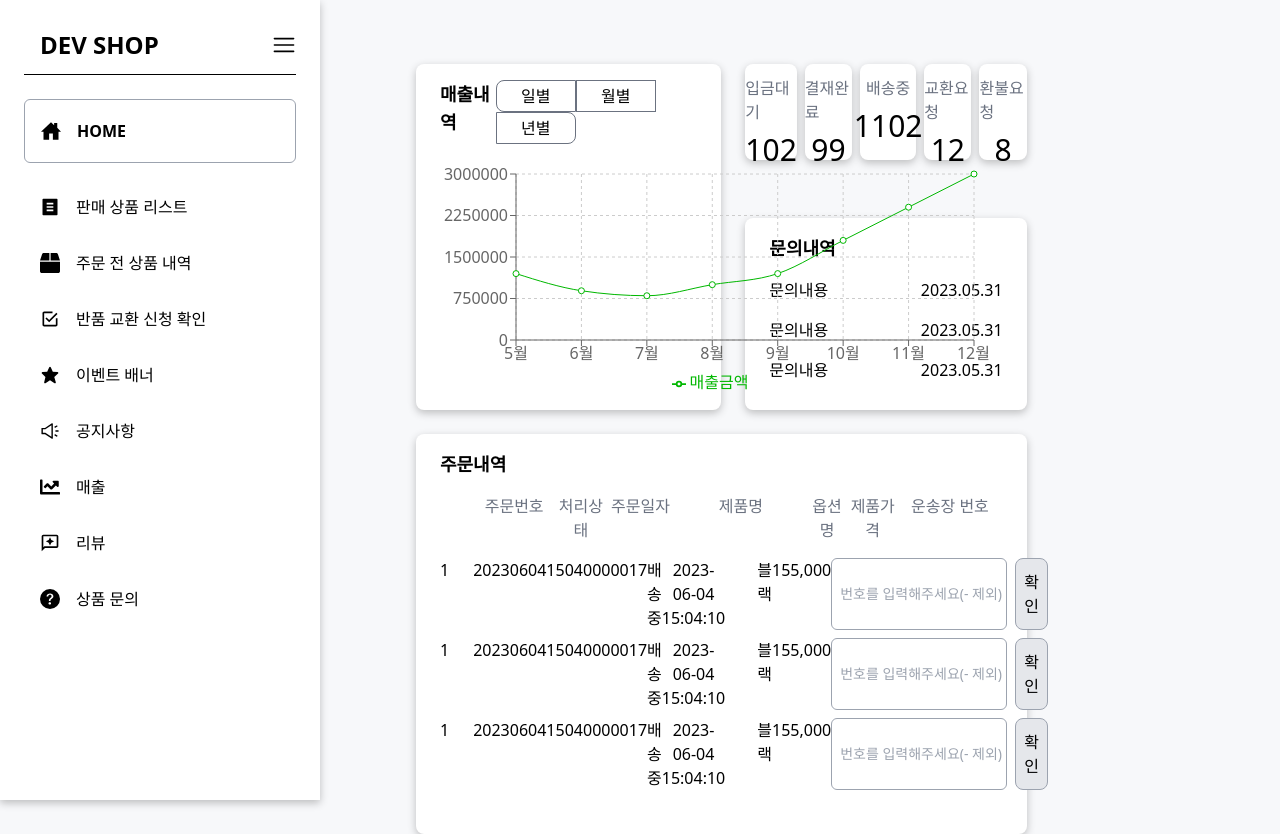
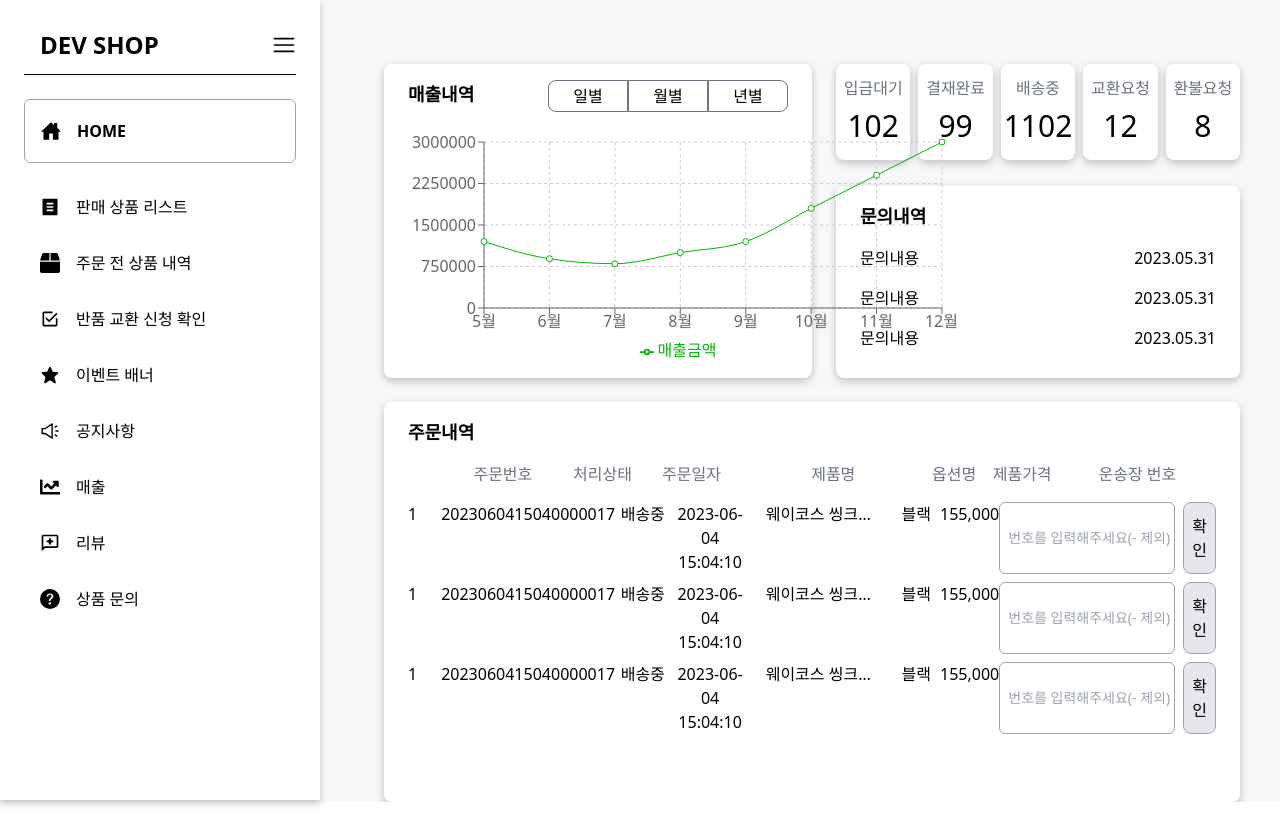
Before and after one commit to devstoreproject/devstore, a React (Create React App) app in the folder FE/: page /admin in a window 1280 px wide. After the commit the page ends 802 px from the top, so only its background shows below. Built offline with nearby package versions, Linux system fonts and the light colour scheme.

Commit message:
[design] 관리자 메뉴 접기/펼치기 구현

```diff
--- a/FE/src/Pages/KYH/Admin.tsx
+++ b/FE/src/Pages/KYH/Admin.tsx
@@ -1,11 +1,19 @@
+import { useState } from 'react';
+
 import { Outlet } from 'react-router-dom';
 import AdminNav from 'Components/KYH/admin/AdminNav';
 
 export default function Admin() {
+  const [fold, setFold] = useState(false);
+
   return (
-    <div className="flex w-screen min-h-screen bg-light-gray">
-      <AdminNav />
-      <div className="w-5/6 pt-16 pl-104">
+    <div className="flex min-h-screen bg-light-gray">
+      <AdminNav fold={fold} setFold={setFold} />
+      <div
+        className={`w-full pt-16 transition-all duration-200 ease-linear ${
+          fold ? 'pl-40' : 'pl-96'
+        }`}
+      >
         <Outlet />
       </div>
     </div>
```
